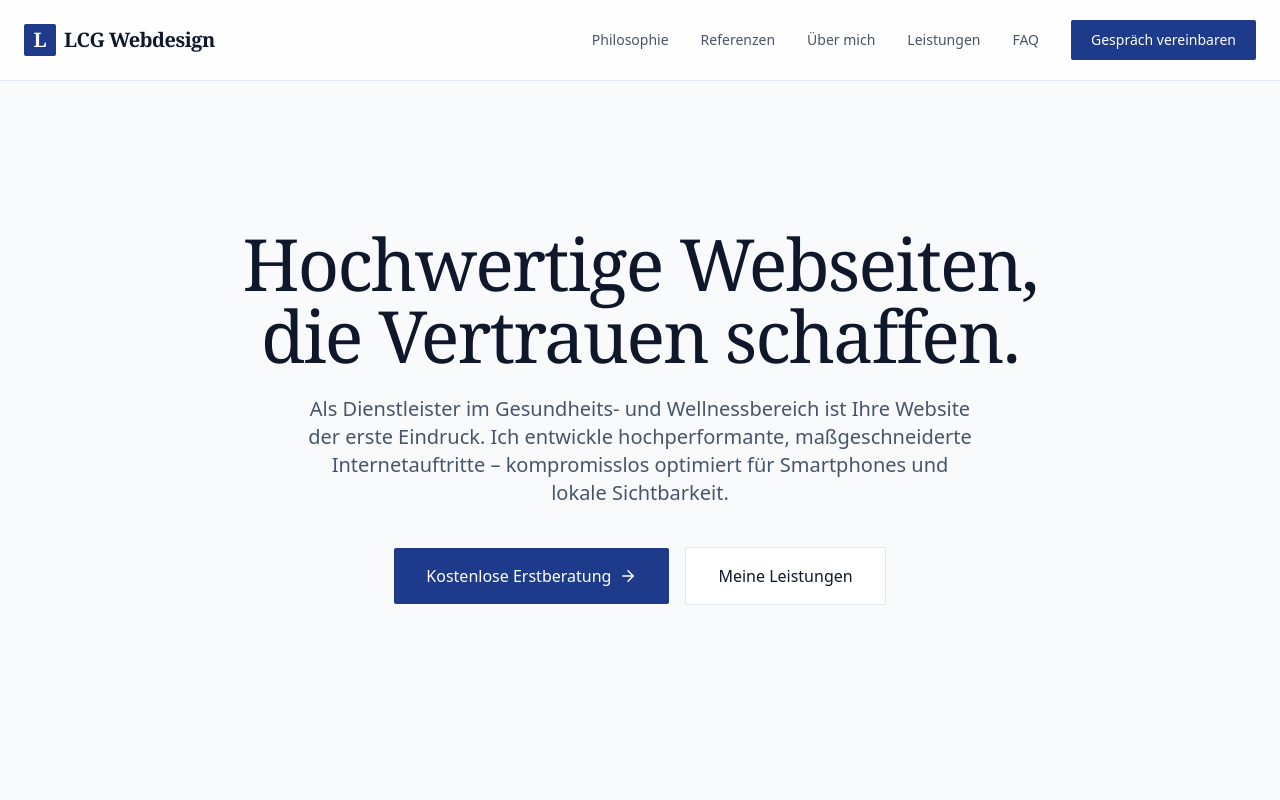
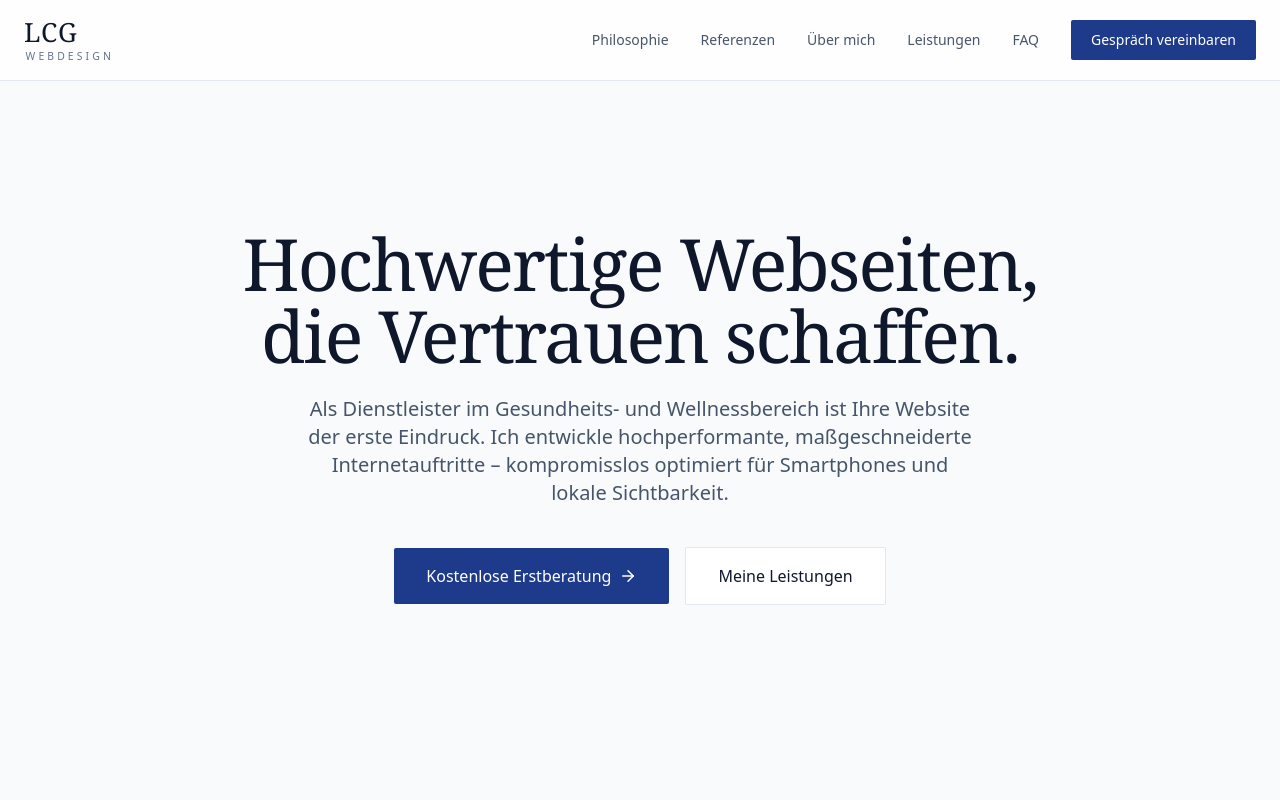
Before and after one commit to DieserLaurenz/lcg-webdesign, an Astro site: page / in a window 1280 px wide. Shown: the top 800 px of the page. Built offline with nearby package versions, Linux system fonts and the light colour scheme; Astro itself is replaced by a stand-in of ours.

Commit message:
Changed logo

```diff
--- a/App.jsx
+++ b/App.jsx
@@ -82,16 +82,19 @@ export default function AgencySite() {
       <nav className="fixed w-full top-0 z-50 bg-white/80 backdrop-blur-md border-b border-slate-200 transition-all" aria-label="Hauptnavigation">
         <div className="max-w-7xl mx-auto px-6 h-20 flex items-center justify-between">
           <button
-            className="flex items-center gap-2 cursor-pointer focus:outline-none focus-visible:ring-2 focus-visible:ring-blue-900 rounded-sm"
+            className="flex items-center cursor-pointer focus:outline-none focus-visible:ring-2 focus-visible:ring-blue-900 rounded-sm group"
             onClick={() => window.scrollTo(0,0)}
             aria-label="Zur Startseite"
           >
-            <div className="w-8 h-8 bg-blue-900 rounded-sm flex items-center justify-center">
-              <span className="text-white font-serif font-bold text-xl">L</span>
+            {/* Seriöses, minimalistisches Typografie-Logo */}
+            <div className="flex flex-col items-start justify-center">
+              <span className="font-serif text-[1.65rem] font-medium tracking-wide text-slate-900 leading-none group-hover:text-blue-900 transition-colors">
+                LCG
+              </span>
+              <span className="text-[0.65rem] font-sans font-medium uppercase tracking-[0.3em] text-slate-500 leading-none mt-1.5 ml-[0.1rem]">
+                Webdesign
+              </span>
             </div>
-            <span className="font-serif font-semibold text-xl tracking-tight text-slate-900">
-              LCG Webdesign
-            </span>
           </button>
 
           {/* Desktop Menu */}
@@ -168,7 +171,9 @@ export default function AgencySite() {
         <div className="max-w-7xl mx-auto px-6">
           <div className="text-center max-w-3xl mx-auto mb-16">
             <Reveal>
-              <h2 className="font-serif text-3xl md:text-4xl text-slate-900 mb-4">Warum Handarbeit den Unterschied macht</h2>
+              <h2 className="font-serif text-3xl md:text-4xl text-slate-900 mb-4">
+                Warum Handarbeit den Unterschied macht
+              </h2>
               <p className="text-slate-600 leading-relaxed">
                 Ich verzichte bewusst auf schwerfällige Standard-Lösungen und Baukastensysteme.
                 Moderne Web-Technologien (Astro.js & React) ermöglichen es mir, Seiten zu bauen,
```
Also changed, not shown: 1 other file.
